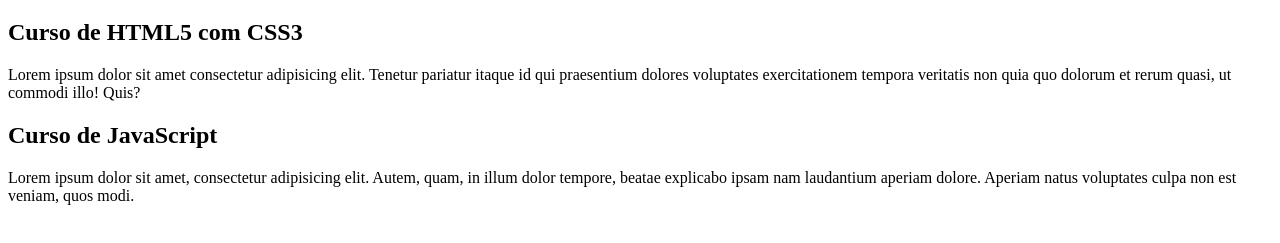
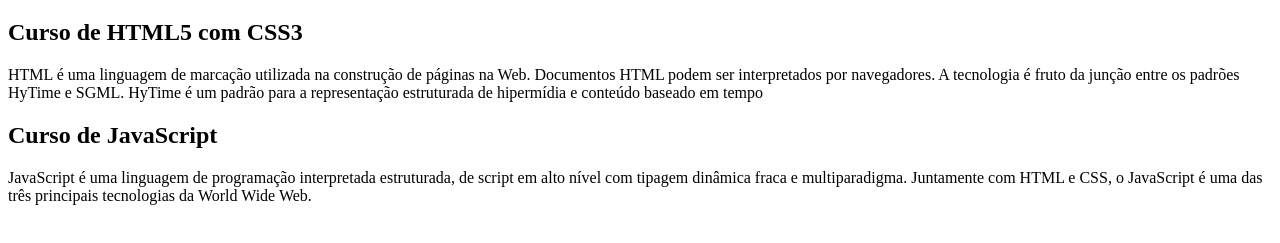
Before and after one commit to Sr-JJr/Projeto-Site, a plain HTML site: page index.html in a window 1280 px wide. Shown: the part 61-304 px from the top of the page. Drawn offline with Linux system fonts and the light colour scheme.

Commit message:
Update Conteúdo 1

```diff
--- a/index.html
+++ b/index.html
@@ -17,14 +17,15 @@
         </head>
         <article>
             <h2>Curso de HTML5 com CSS3</h2>
-            <p>Lorem ipsum dolor sit amet consectetur adipisicing elit. Tenetur pariatur itaque id qui praesentium
-                dolores voluptates exercitationem tempora veritatis non quia quo dolorum et rerum quasi, ut commodi
-                illo! Quis?</p>
+            <p>HTML é uma linguagem de marcação utilizada na construção de páginas na Web. Documentos HTML podem ser
+                interpretados por navegadores. A tecnologia é fruto da junção entre os padrões HyTime e SGML. HyTime é
+                um padrão para a representação estruturada de hipermídia e conteúdo baseado em tempo</p>
         </article>
         <article>
             <h2>Curso de JavaScript</h2>
-            <p>Lorem ipsum dolor sit amet, consectetur adipisicing elit. Autem, quam, in illum dolor tempore, beatae
-                explicabo ipsam nam laudantium aperiam dolore. Aperiam natus voluptates culpa non est veniam, quos modi.
+            <p>JavaScript é uma linguagem de programação interpretada estruturada, de script em alto nível com tipagem
+                dinâmica fraca e multiparadigma. Juntamente com HTML e CSS, o JavaScript é uma das três principais
+                tecnologias da World Wide Web.
             </p>
         </article>
 
```
